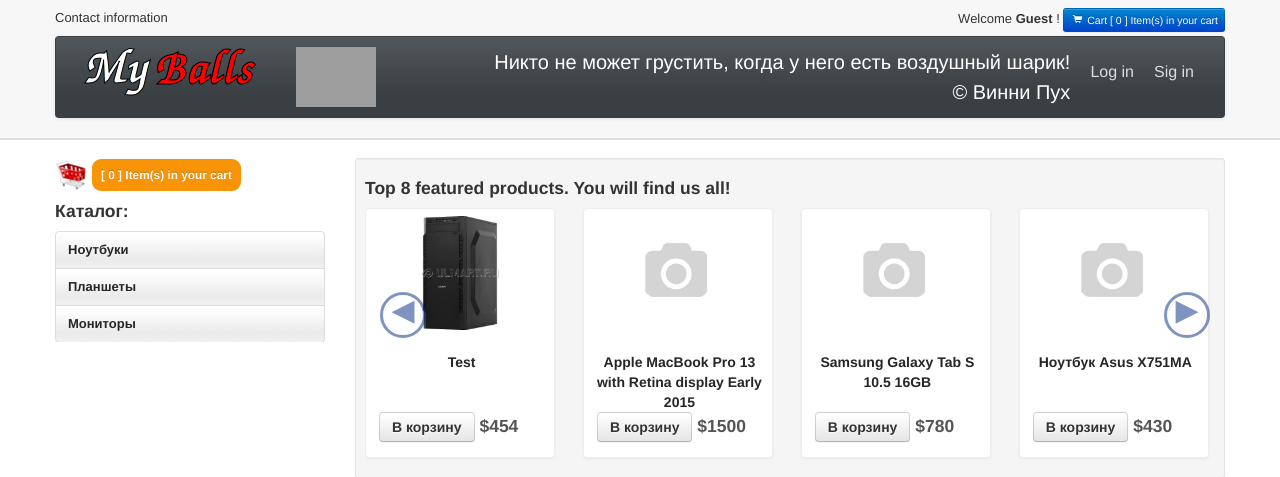
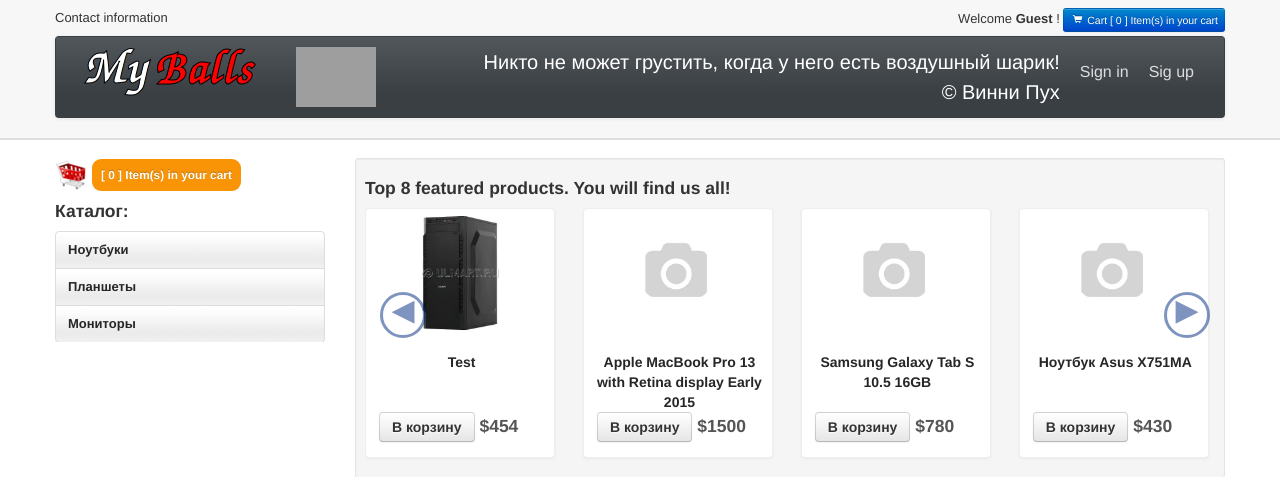
Before and after one commit to aantitank/Portfolio, a PHP site: page / in a window 1280 px wide. Shown: the top 477 px of the page. Run offline with PHP 8.4, Linux system fonts and the light colour scheme; data comes from the database, SQL or seed files in the repository; some libraries are stand-ins or nearby versions; grey boxes are pictures that could not be loaded.

Commit message:
Update header.php

```diff
--- a/myballs/views/layouts/header.php
+++ b/myballs/views/layouts/header.php
@@ -47,8 +47,8 @@
                         <p style="text-align: right"> © Винни Пух</p>
                     </li>
                     <?php if (User::isGuest()): ?>
-                        <li ><a href="/user/login/"><i ></i>  Log in</a></li>
-                        <li><a href="/user/register/"><i ></i> Sig in</a></li>
+                        <li ><a href="/user/login/"><i ></i>  Sign in</a></li>
+                        <li><a href="/user/register/"><i ></i> Sig up</a></li>
                     <?php else: ?>
                         <li><a href="/cabinet/"><img src="<?php echo User::getUserAvatar()['image']; ?>" style=" margin-left: 10px; height: 50px;"></a></li>
                         <li><a href="/cabinet/"><i ></i>Profile</a></li>
```
